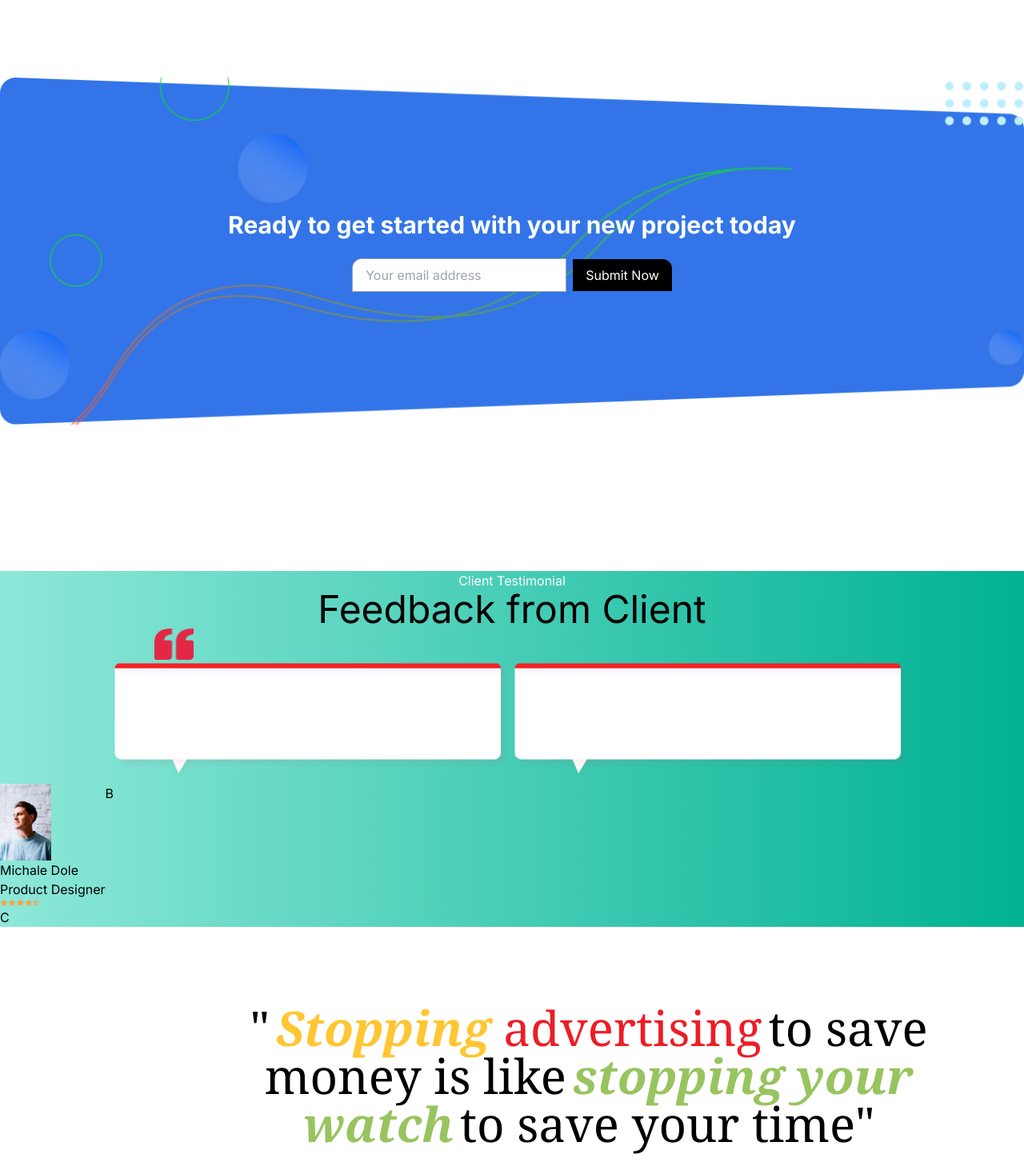
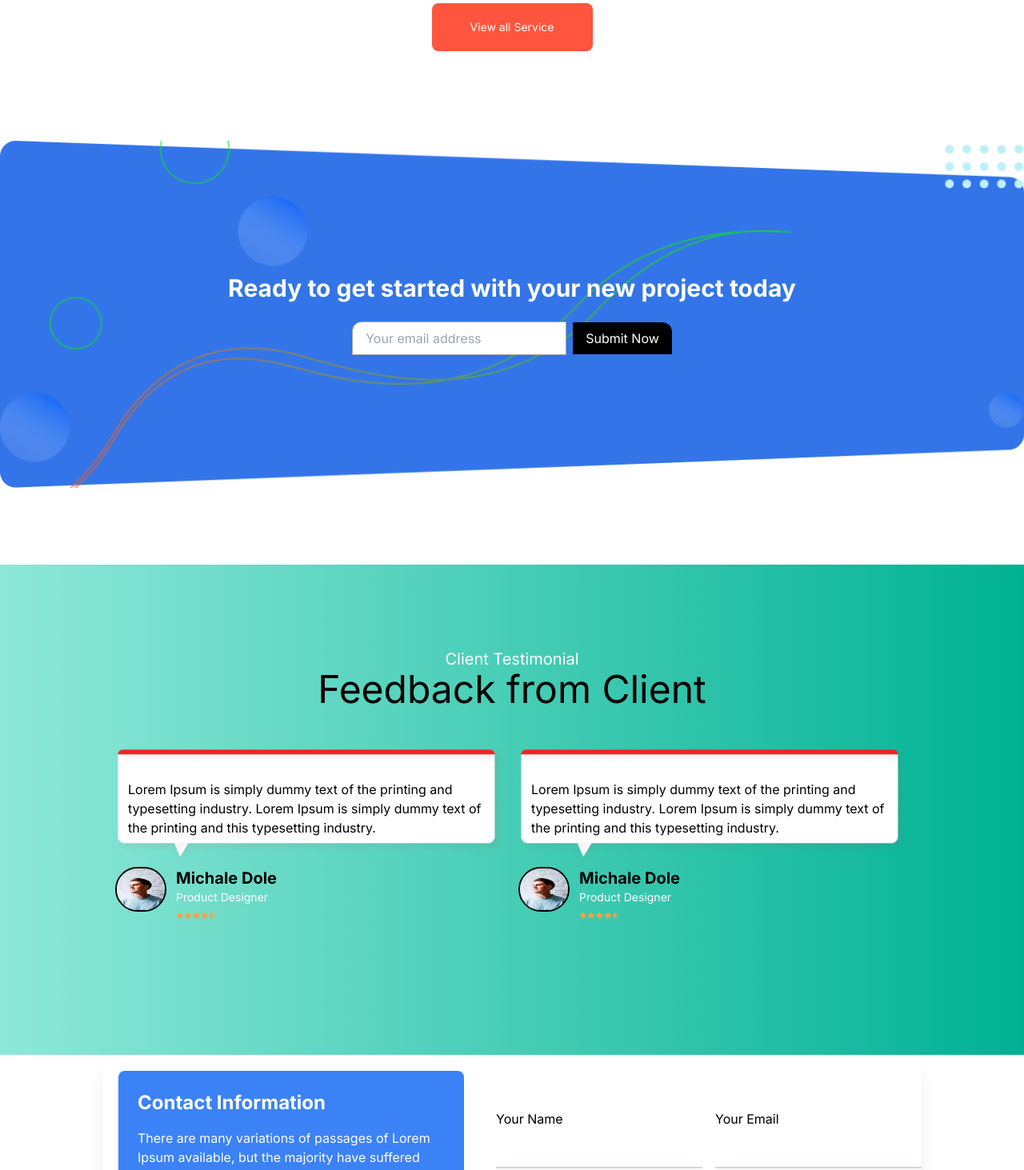
Before and after one commit to LaibahRaheel7/Digital-Print-Website, a Next.js app: page / in a window 1280 px wide. Shown: the part 4109-5572 px from the top of the page at 80% size. Built offline with nearby package versions, Linux system fonts and the light colour scheme.

Commit message:
worked on contact info section

```diff
--- a/src/app/Components/Contact.tsx
+++ b/src/app/Components/Contact.tsx
@@ -1,36 +1,57 @@
-import React from 'react'
+import React from 'react';
 import Image from 'next/image';
+import ContactForm from "./ContactForm"
 
 function Contact() {
   return (
+    <div className=''>
       <div className='bg-gradient-to-r from-[#8EE8D9] to-[#00B293]'>
-      <div>
-        <div className='text-center'>
-            <div className='text-white'>Client Testimonial</div>
-            <div className='text-5xl'>Feedback from Client</div>
+        <div className='py-8 lg:py-24'>
+          <div className='text-center my-2'>
+            <div className='text-white text-lg lg:text-xl'>Client Testimonial</div>
+            <div className='text-3xl lg:text-5xl'>Feedback from Client</div>
           </div>
-        <div>
-            <Image src='/contactvector.png' width={50} height={40} className='ml-48' alt=''/>
-            <div className='flex justify-center'>
-                <Image src='/contactchat.png' width={500} height={256} className='' alt=''/>
-                <Image src='/contactchat.png' width={500} height={256} className='' alt=''/>
+          <div className='my-12'>
+            <div className='flex flex-col items-center lg:flex-row lg:justify-center xl:mx-auto max-w-screen-lg px-4'>
+              <div className='flex flex-col lg:flex-row justify-center'>
+                <div className='relative mb-4 lg:mr-4'>
+                  <Image src='/contactchat.png' width={500} height={256} className='' alt='' />
+                  <div className='absolute bottom-32 lg:bottom-24 left-0 p-4 text-sm lg:text-base'>
+                    Lorem Ipsum is simply dummy text of the printing and typesetting industry. Lorem Ipsum is simply dummy text of the printing and this typesetting industry.
                   </div>
-            <div className='flex'>
-                <div>
-                    <Image src='/person1.jpeg' width={64} height={64} className='' alt=''/>
-                    <div>
-                        <div>Michale Dole</div>
-                        <div>Product Designer</div>
-                        <Image src='/contactStar.png' width={50} height={10} className='' alt=''/>
+                  <div className='flex w-full lg:w-1/2 mb-4 lg:mb-0'>
+                    <Image src='/person1.jpeg' width={64} height={64} className='rounded-full h-14 border-2 border-black' alt='' />
+                    <div className='mx-3'>
+                      <div className='text-lg lg:text-xl text-black font-bold'>Michale Dole</div>
+                      <div className='text-sm text-white'>Product Designer</div>
+                      <Image src='/contactStar.png' width={50} height={10} className='my-2' alt='' />
                     </div>
                   </div>
-                <div>B</div>
+                </div>
+                <div className='relative'>
+                  <Image src='/contactchat.png' width={500} height={256} className='' alt='' />
+                  <div className='absolute bottom-28 lg:bottom-28 left-0 p-4 text-sm lg:text-base'>
+                    Lorem Ipsum is simply dummy text of the printing and typesetting industry. Lorem Ipsum is simply dummy text of the printing and this typesetting industry.
+                  </div>
+                  <div className='flex w-full lg:w-1/2'>
+                    <Image src='/person1.jpeg' width={64} height={64} className='rounded-full h-14 border-2 border-black' alt='' />
+                    <div className='mx-3'>
+                      <div className='text-lg lg:text-xl text-black font-bold'>Michale Dole</div>
+                      <div className='text-sm text-white'>Product Designer</div>
+                      <Image src='/contactStar.png' width={50} height={10} className='my-2' alt='' />
                     </div>
                   </div>
-        <div>C</div>
+                </div>
+              </div>
+            </div>
+          </div>
+        </div>
+      </div>
+      <div className=''>
+        <ContactForm/>
       </div>
     </div>
   )
 }
 
-export default Contact
+export default Contact;
--- /dev/null
+++ b/src/app/Components/ContactForm.tsx
@@ -0,0 +1,131 @@
+'use client'
+import React, { useState } from 'react';
+import Image from 'next/image';
+import { FaPhoneAlt } from "react-icons/fa";
+import { FaLocationDot } from "react-icons/fa6";
+import { MdOutlineEmail } from "react-icons/md";
+
+function ContactForm() {
+  const [formData, setFormData] = useState({
+    name: '',
+    email: '',
+    subject: '',
+    message: '',
+  });
+  const [isSubmitted, setIsSubmitted] = useState(false);
+
+  const handleChange = (event) => {
+    setFormData({ ...formData, [event.target.name]: event.target.value });
+  };
+
+  const handleSubmit = async (event) => {
+    event.preventDefault();
+    setIsSubmitted(true);
+
+    // Simulate form submission (replace with your form submission logic)
+    const response = await fetch('/api/contact', {
+      method: 'POST',
+      body: JSON.stringify(formData),
+    });
+
+    if (response.ok) {
+      setIsSubmitted(true);
+    } else {
+      console.error('Form submission failed:', response.statusText);
+    }
+  };
+
+  return (
+    <div className="mx-auto max-w-5xl flex flex-col md:flex-row bg-white rounded-lg shadow-xl">
+      <div className="bg-blue-500 text-white p-6 rounded-lg m-5 md:w-1/2">
+        <h2 className="text-2xl font-bold mb-4">Contact Information</h2>
+        <p className="mb-4">There are many variations of passages of Lorem Ipsum available, but the majority have suffered alteration in </p>
+        <div className="space-y-4">
+          <div className='flex'>
+            <FaPhoneAlt size={20} className='mr-2'/>
+            <div>+1234567890</div>
+          </div>
+          <div className='flex'>
+            <MdOutlineEmail size={20} className='mr-2'/>
+            <div>example@example.com</div>
+          </div>
+          <div className='flex'>
+            <FaLocationDot size={20} className='mr-2'/>
+            <div>123 Main Street, City, Country</div>
+          </div>
+        </div>
+        <div className="hidden md:block absolute bottom-0 right-0 mb-24 mr-24">
+          <Image src='/contactform.png' width={222} height={222} alt=''/>
+        </div>
+      </div>
+      <form onSubmit={handleSubmit} className="flex flex-col space-y-4 m-5 md:w-1/2">
+        <div className='flex flex-col md:flex-row mt-12 pb-6'>
+          <div className="flex flex-col flex-grow mr-4">
+            <label htmlFor="name" className="mb-2">Your Name</label>
+            <input
+              type="text"
+              id="name"
+              name="name"
+              className="px-3 py-2 border-b-2 border-gray-300 focus:outline-none"
+              value={formData.name}
+              onChange={handleChange}
+              required
+            />
+          </div>
+          <div className="flex flex-col flex-grow">
+            <label htmlFor="email" className="mb-2">Your Email</label>
+            <input
+              type="email"
+              id="email"
+              name="email"
+              className="px-3 py-2 border-b-2 border-gray-300 focus:outline-none"
+              value={formData.email}
+              onChange={handleChange}
+              required
+            />
+          </div>
+        </div>
+        <div className="flex flex-col py-6">
+          <label htmlFor="subject" className="">Subject</label>
+          <input
+            type="text"
+            id="subject"
+            name="subject"
+            className="px-3 py-2 border-b-2 border-gray-300 focus:outline-none"
+            value={formData.subject}
+            onChange={handleChange}
+            required
+          />
+        </div>
+        <div className="flex flex-col py-6">
+          <label htmlFor="message" className="">Message</label>
+          <textarea
+            id="message"
+            name="message"
+            className="px-3 py-2 border-b-2 border-gray-300 focus:outline-none h-14 resize-none"
+            value={formData.message}
+            onChange={handleChange}
+            required
+          ></textarea>
+        </div>
+        <div className='pb-6'>
+            {isSubmitted ? (
+            <p className="text-center text-green-500">Thank you for contacting us!</p>
+            ) : (
+            <button
+                type="submit"
+                className="bg-gray-800 hover:bg-gray-900 text-white py-2 px-4 rounded-md focus:outline-none"
+            >
+                Send Message
+            </button>
+            )}
+        </div>
+      </form>
+      <div className="md:hidden text-center">
+        <Image src='/contactform.png' width={222} height={222} alt=''/>
+      </div>
+    </div>
+  );
+}
+
+export default ContactForm;
--- a/src/app/Components/Footer.tsx
+++ b/src/app/Components/Footer.tsx
@@ -14,11 +14,11 @@ function Footer() {
         <div className='flex flex-wrap w-full my-10'>
           <div className='w-full text-sm md:w-1/3 px-12 my-4'>
             <div className='flex mb-4'>
-              <FaLocationDot className='m-1' />
+              <FaLocationDot size={20} className='m-1' />
               <div className='mx-2'>Office 9, AH Building, Makka Street, Al Rawda 1, Ajman, U.A.E</div>
             </div>
             <div className='flex items-center mb-4'>
-              <FaPhoneAlt className='mr-2'/>
+              <FaPhoneAlt size={20} className='mr-2'/>
               <div>+971 6 520 6845</div>
             </div>
             <div className='text-[#FF5536]'>Open Hours:</div>
--- a/src/app/Components/HeroSection.tsx
+++ b/src/app/Components/HeroSection.tsx
@@ -6,7 +6,7 @@ function HeroSection() {
   return (
     <div className=''>
       <Image src='/hero_bgimg.png' width={1100} height={900} className='w-full lg:h-4/5 h-full absolute z-0' alt='background'/>
-      <Image src='/redshade.png' width={600} height={500} className='absolute top-1/3 z-10' alt='redshade'/>
+      <Image src='/redshade.png' width={600} height={500} className='absolute bottom-1 z-10' alt='redshade'/>
       <Image src='/blueshade.png' width={600} height={500} className='absolute left-4 z-10' alt='blueshade'/>
       <Image src='/greenshade.png' width={750} height={700} className='absolute right-2 z-10' alt='greenshade'/>
       <Image src='/vector2.png' width={30} height={40} className='hidden xl:block absolute xl:right-28 xl:top-24 z-30' alt=''/>
--- a/src/app/Components/Subscription.tsx
+++ b/src/app/Components/Subscription.tsx
@@ -3,7 +3,7 @@ import Image from 'next/image';
 
 function Subscription() {
   return (
-    <div className="flex justify-center items-center min-h-screen">
+    <div className="flex justify-center items-center my-24">
       <div className="relative w-full sm:w-auto">
         {/* Background image */}
         <Image src="/subsvector.png" className="absolute inset-0 w-full h-full object-cover" alt="" layout="fill" />
```
Also changed, not shown: src/app/Components/Gallery.tsx (+5 -5 lines), public/contactform.png (added). Lines whose indentation alone changed are shown as unchanged.
